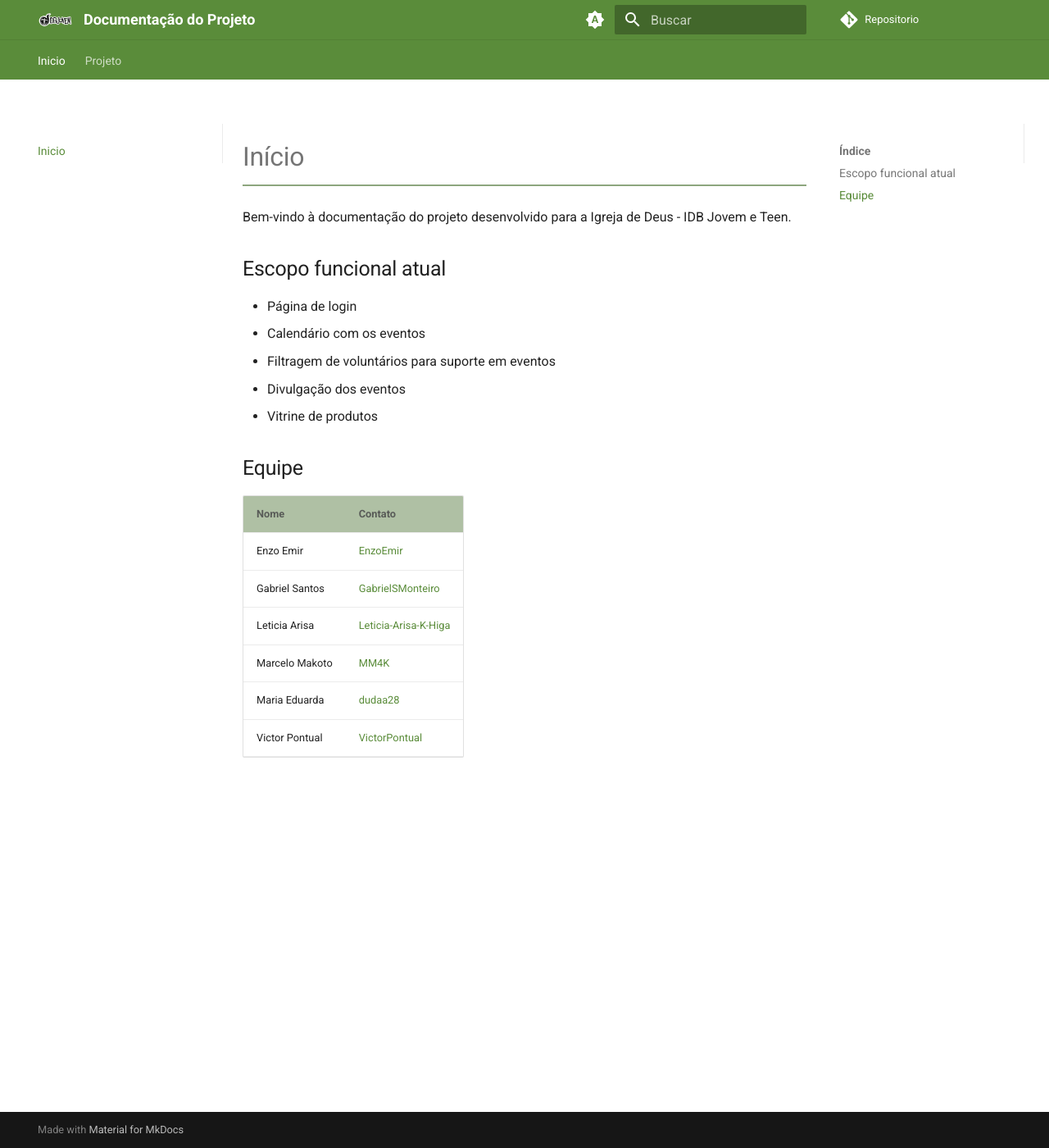
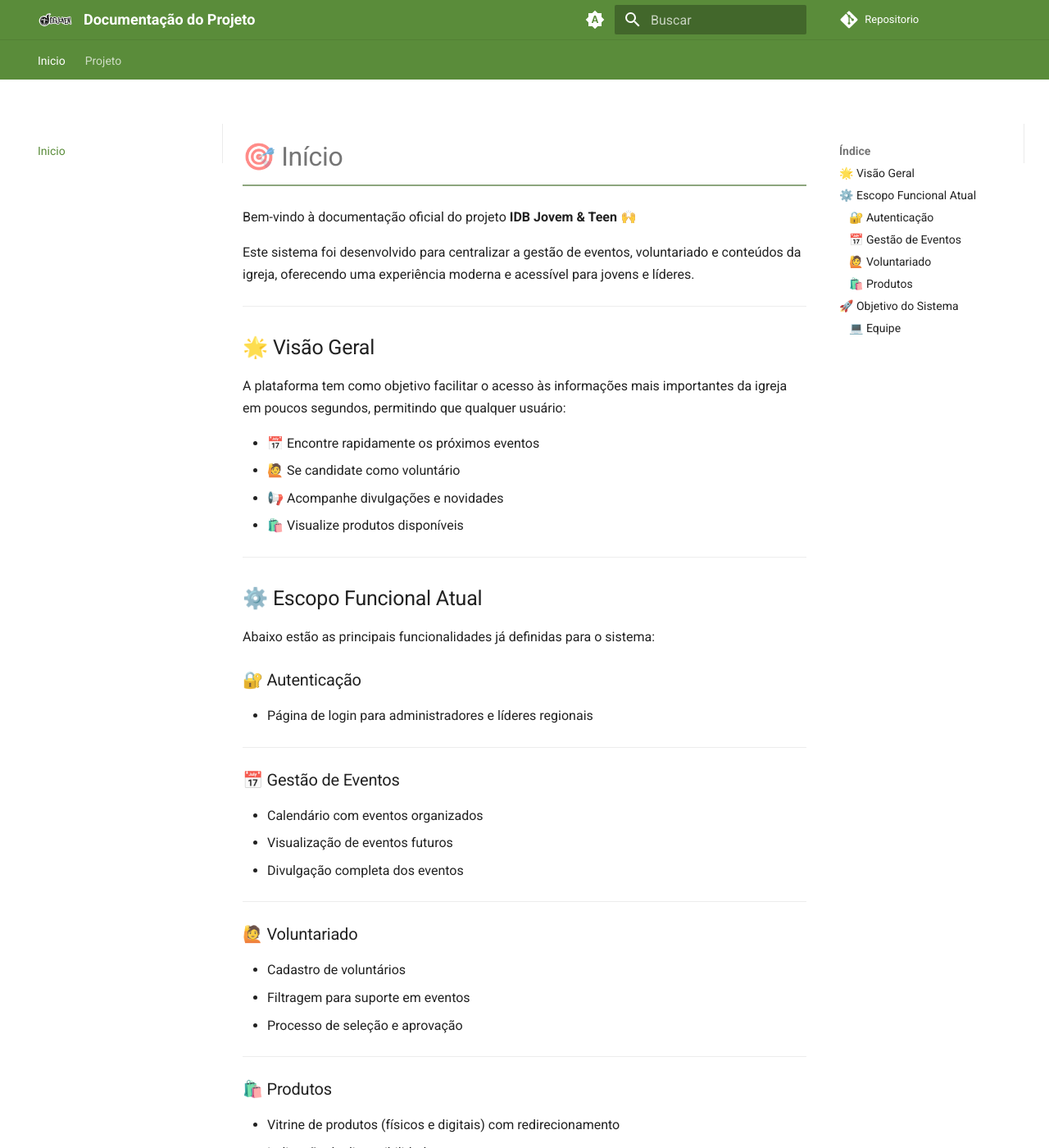
Before and after one commit to EnzoEmir/IDB_JOVEM_DOC, an MkDocs documentation site: the page built from docs/index.md, in a window 1280 px wide and 1400 px high. Shown: the whole window at 82% size. Built offline with MkDocs 1.6.1 and Material for MkDocs 9.7.7, drawn with Linux system fonts in a browser that asks for light colours; comment, search, counter and statistics services are not loaded; some of the changed text lies outside the part shown.

Commit message:
docs: Página home

```diff
--- a/docs/index.md
+++ b/docs/index.md
@@ -1,22 +1,75 @@
-# Início
+# 🎯 Início
 
-Bem-vindo à documentação do projeto desenvolvido para a Igreja de Deus - IDB Jovem e Teen.
+Bem-vindo à documentação oficial do projeto **IDB Jovem & Teen** 🙌
 
-## Escopo funcional atual
+Este sistema foi desenvolvido para centralizar a gestão de eventos, voluntariado e conteúdos da igreja, oferecendo uma experiência moderna e acessível para jovens e líderes.
 
-- Página de login
-- Calendário com os eventos
-- Filtragem de voluntários para suporte em eventos
-- Divulgação dos eventos
-- Vitrine de produtos
+---
 
-## Equipe
+## 🌟 Visão Geral
 
-| Nome | Contato |
-| --- | --- |
-| Enzo Emir | [EnzoEmir](https://github.com/EnzoEmir) |
-| Gabriel Santos | [GabrielSMonteiro](https://github.com/GabrielSMonteiro) |
-| Leticia Arisa | [Leticia-Arisa-K-Higa](https://github.com/Leticia-Arisa-K-Higa) |
-| Marcelo Makoto | [MM4K](https://github.com/MM4K) |
-| Maria Eduarda | [dudaa28](https://github.com/dudaa28) |
-| Victor Pontual | [VictorPontual](https://github.com/VictorPontual) |
+A plataforma tem como objetivo facilitar o acesso às informações mais importantes da igreja em poucos segundos, permitindo que qualquer usuário:
+
+* 📅 Encontre rapidamente os próximos eventos
+* 🙋 Se candidate como voluntário
+* 📢 Acompanhe divulgações e novidades
+* 🛍️ Visualize produtos disponíveis
+
+---
+
+## ⚙️ Escopo Funcional Atual
+
+Abaixo estão as principais funcionalidades já definidas para o sistema:
+
+### 🔐 Autenticação
+
+* Página de login para administradores e líderes regionais
+
+---
+
+### 📅 Gestão de Eventos
+
+* Calendário com eventos organizados
+* Visualização de eventos futuros
+* Divulgação completa dos eventos
+
+---
+
+### 🙋 Voluntariado
+
+* Cadastro de voluntários
+* Filtragem para suporte em eventos
+* Processo de seleção e aprovação
+
+---
+
+### 🛍️ Produtos
+
+* Vitrine de produtos (físicos e digitais) com redirecionamento
+* Indicação de disponibilidade em eventos
+
+---
+
+## 🚀 Objetivo do Sistema
+
+Criar uma plataforma centralizada que:
+
+* Reduza a dispersão de informações
+* Melhore o engajamento dos jovens
+* Facilite a organização dos líderes
+* Escale para diferentes regiões da igreja
+
+---
+
+### 💻 Equipe
+
+| Nome                                                     | GitHub                                                              |
+| -------------------------------------------------------- | ------------------------------------------------------------------- |
+| [Enzo Emir](https://github.com/EnzoEmir)                 | <img src="https://github.com/EnzoEmir.png" width="100"/>             |
+| [Gabriel Santos](https://github.com/GabrielSMonteiro)    | <img src="https://github.com/GabrielSMonteiro.png" width="100"/>     |
+| [Leticia Arisa](https://github.com/Leticia-Arisa-K-Higa) | <img src="https://github.com/Leticia-Arisa-K-Higa.png" width="100"/> |
+| [Marcelo Makoto](https://github.com/MM4K)                | <img src="https://github.com/MM4K.png" width="100"/>                 |
+| [Maria Eduarda](https://github.com/dudaa28)              | <img src="https://github.com/dudaa28.png" width="100"/>              |
+| [Victor Pontual](https://github.com/VictorPontual)       | <img src="https://github.com/VictorPontual.png" width="100"/>        |
+
+---
```
Also changed, not shown: README.md (+1 -1 lines).
